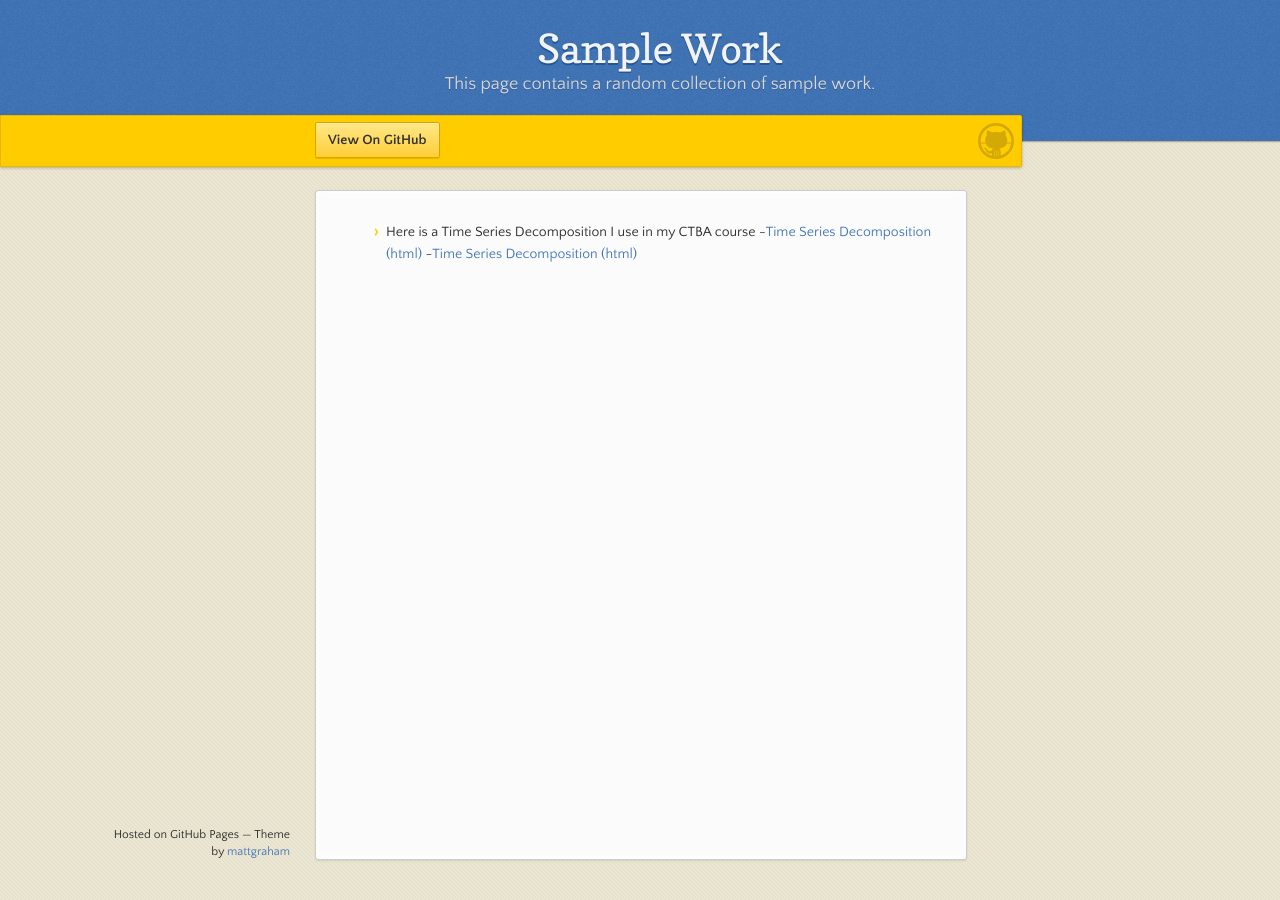
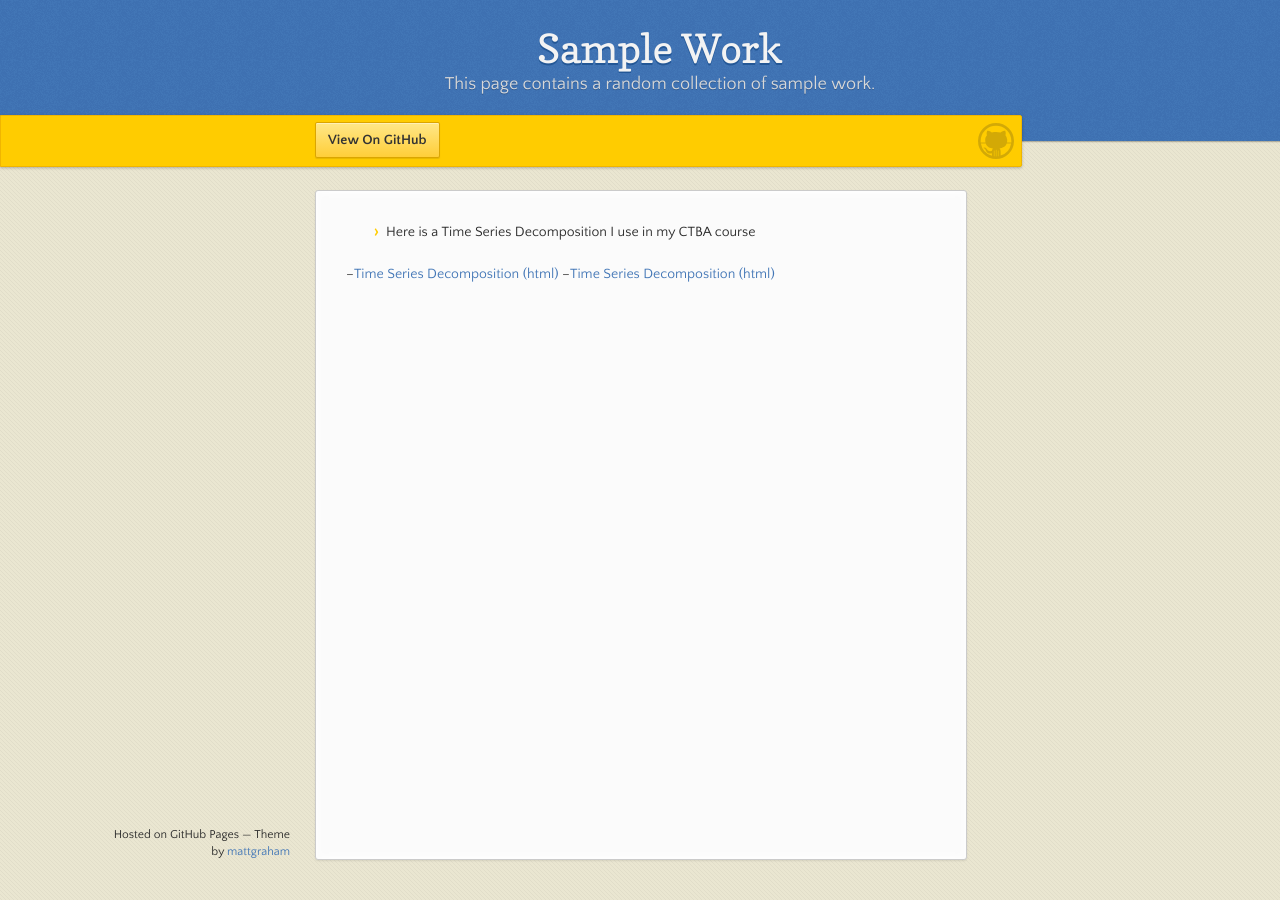
Before and after one commit to abaethke/abaethke.github.io, a Jekyll site: the page built from TimeSeries/index.md, in a window 1280 px wide. Built offline with Jekyll 4.4.1, drawn with Linux system fonts in a browser that asks for light colours; our own code applies the rules of GitHub Pages for plain Markdown files.

```diff
--- a/TimeSeries/index.md
+++ b/TimeSeries/index.md
@@ -3,5 +3,6 @@ title: Time Series Decomposition
 description: Course Content
 ---
 - Here is a Time Series Decomposition I use in my CTBA course
--[Time Series Decomposition (html)](TimeSeriesDecomposition.html)
--[Time Series Decomposition (html)](TimeSeriesDecomposition.ipynb)
+
+--[Time Series Decomposition (html)](TimeSeriesDecomposition.html)
+--[Time Series Decomposition (html)](TimeSeriesDecomposition.ipynb)
```
